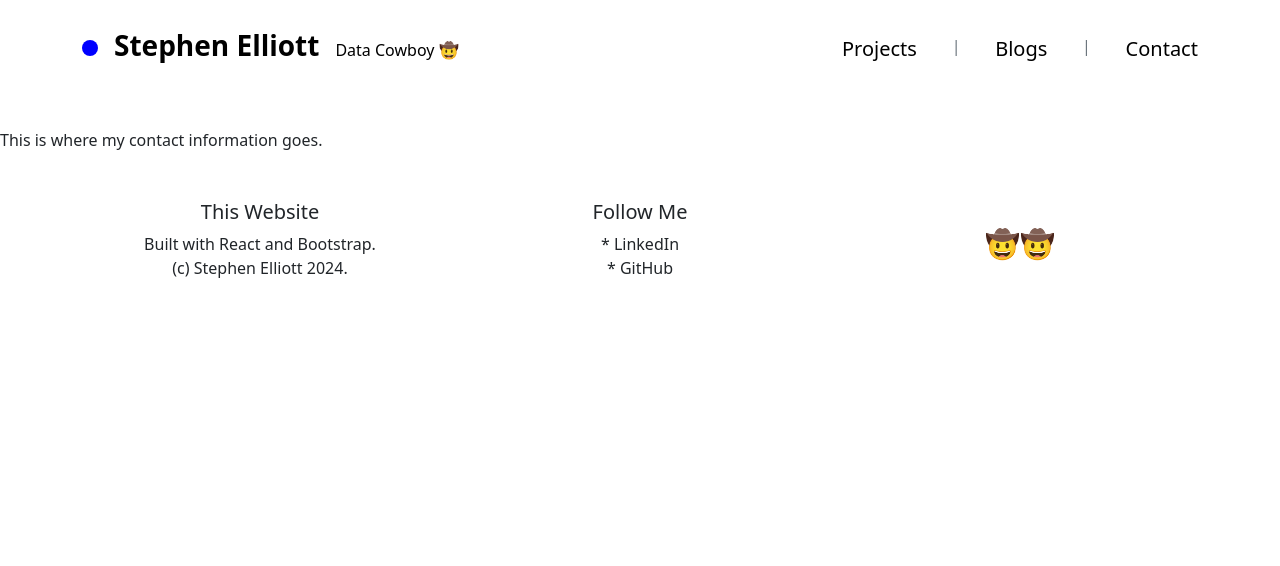
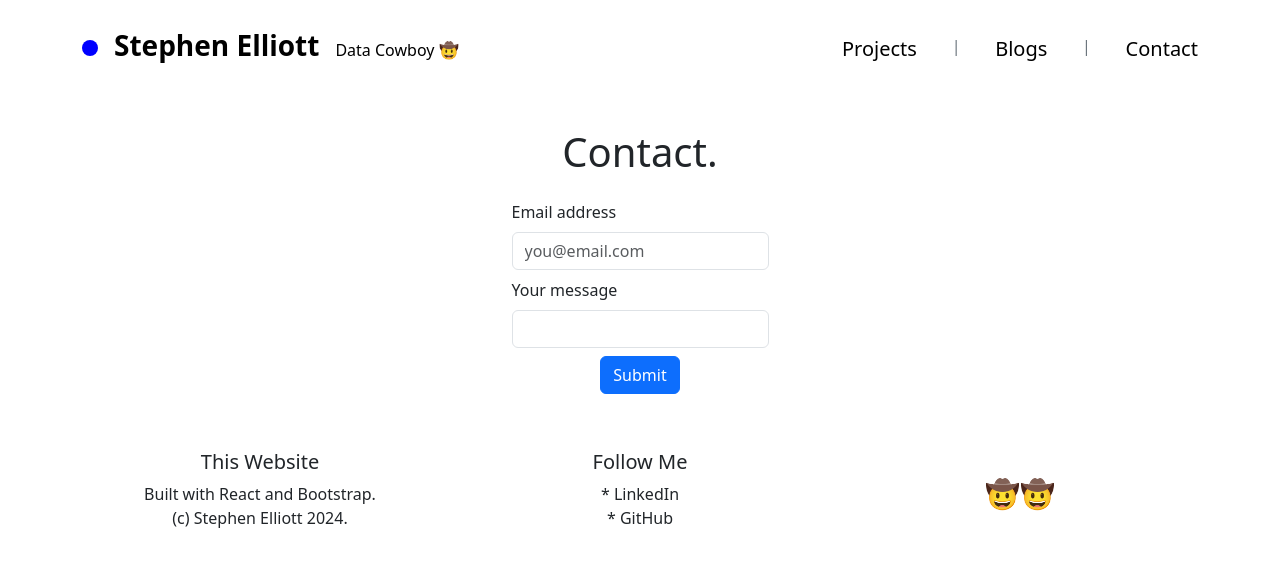
Before and after one commit to one-2/portfolio-site-react, a React (Create React App) app: page /Contact in a window 1280 px wide. Shown: the top 566 px of the page. Built offline with nearby package versions, Linux system fonts and the light colour scheme.

Commit message:
Build contact form and style it.

```diff
--- a/package.json
+++ b/package.json
@@ -8,6 +8,7 @@
     "@testing-library/user-event": "^13.5.0",
     "bootstrap": "^5.3.2",
     "react": "^18.2.0",
+    "react-bootstrap": "^2.10.0",
     "react-dom": "^18.2.0",
     "react-router-dom": "^6.21.2",
     "react-scripts": "5.0.1",
--- a/src/blogs/Blogs.js
+++ b/src/blogs/Blogs.js
@@ -2,7 +2,7 @@
 
 import React from 'react';
 
-import NavLinkList from '../projects/NavLinkList';
+import NavLinkList from '../navPanel/NavLinkList';
 
 function Blogs() {
   const linksFeb24 = [
--- a/src/contact/Contact.js
+++ b/src/contact/Contact.js
@@ -2,12 +2,25 @@
 
 import React from 'react';
 
-function Contact () {
-    return (
-        <div className='col-12 Contact-block'>
-            <p>This is where my contact information goes.</p>
+
+
+import ContactForm from './ContactForm'
+
+function Contact() {
+  return (
+    <div className='container'>
+      <div className='row'>
+        <h1 className='fs-1 text-center'>
+          Contact.
+        </h1>
+      </div>
+      <div className='row justify-content-center'>
+        <div className='d-flex justify-content-center'>
+          <ContactForm />
         </div>
-    )
+      </div>
+    </div>
+  )
 }
 
 export default Contact;
--- /dev/null
+++ b/src/contact/ContactForm.js
@@ -0,0 +1,22 @@
+import Form from 'react-bootstrap/Form'
+import Button from 'react-bootstrap/Button'
+
+export default function ContactForm() {
+  return (
+    <Form className='p-2'>
+      <Form.Group controlId='formEmail' className='m-2'>
+        <Form.Label>Email address</Form.Label>
+        <Form.Control type='email' placeholder='you@email.com' />
+      </Form.Group>
+      <Form.Group controlId='formMessage' className='m-2'>
+        <Form.Label>Your message</Form.Label>
+        <Form.Control type='text' />
+      </Form.Group>
+      <div className='d-flex justify-content-center'>
+        <Button variant="primary" type="submit">
+          Submit
+        </Button>
+      </div>
+    </Form >
+  )
+}
--- a/src/projects/Projects.js
+++ b/src/projects/Projects.js
@@ -3,7 +3,7 @@
 import React from 'react';
 
 import ProjectPanel from './panels/ProjectPanel'
-import NavPanel from './NavPanel';
+import NavPanel from '../navPanel/NavPanel';
 
 function Projects() {
   const links = [ // TODO: refactor into backend
```
Also changed, not shown: src/projects/test.js (deleted, +0 -8 lines), src/navPanel/ListItem.js (renamed from src/projects/ListItem.js), src/navPanel/NavLinkList.js (renamed from src/projects/NavLinkList.js), src/navPanel/NavLinksLayout.js (renamed from src/projects/NavLinksLayout.js), src/navPanel/NavPanel.js (renamed from src/projects/NavPanel.js), 1 other file (tests, documents, lock files or other folders).
